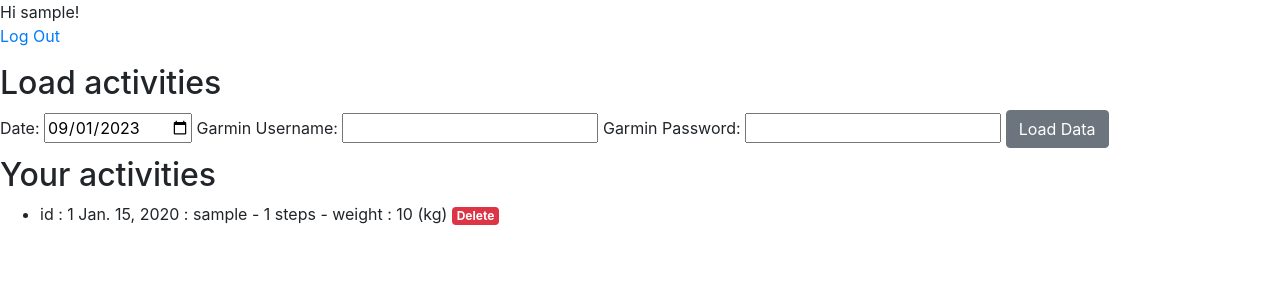
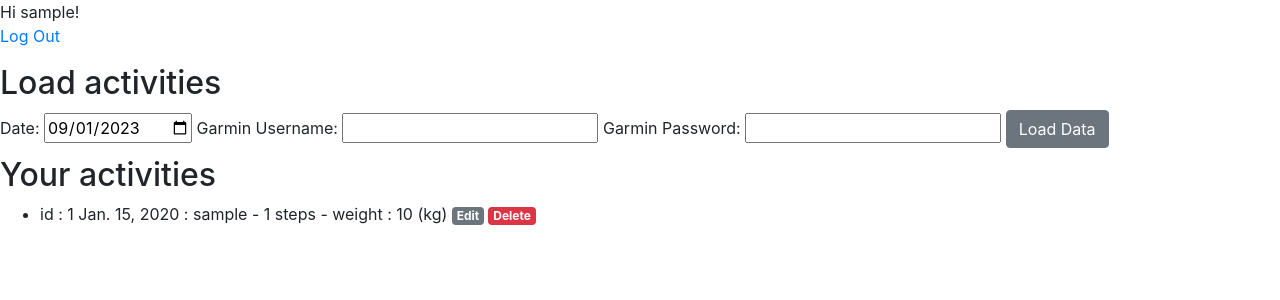
Before and after one commit to nils-n/keep-walking, a Django app: page /activities/ in a window 1280 px wide. Shown: the top 300 px of the page. Run offline with Django 3.2, Linux system fonts and the light colour scheme; a user stored in the database is signed in; tables that the repository leaves empty hold one stand-in row (values such as "Sample post"); parts of the project's set-up code (start-up, migrations or seed data) failed here and were passed over; some libraries are stand-ins or nearby versions.

Commit message:
update link for editing actitivies

```diff
--- a/activities/templates/partials/activities.html
+++ b/activities/templates/partials/activities.html
@@ -9,6 +9,14 @@
 			{% for garmin_row in garmin_data %}
 						<li>
 							<span class='garmin-id'> id : {{  garmin_row.id }}  </span> {{ garmin_row.date}} : {{ garmin_row.user.username}} -  {{ garmin_row.steps }} steps -  weight : {{ garmin_row.weight_kg }} (kg)
+
+							<a
+							class='badge badge-secondary edit-button'
+							style='cursor: pointer;'
+							data-id="{{ garmin_row.id }}"
+							href='edit_activity/{{ garmin_row.id}}'>Edit
+							</a>
+
 							<span
 									class='badge badge-danger delete-button'
 									style='cursor: pointer;'
@@ -18,7 +26,6 @@
 									hx-confirm = 'Are your sure to delete?'>Delete
 							</span>
 
-							{% comment %} <span class='badge badge-secondary edit-button' style='cursor: pointer;' data-id="{{ garmin_row.id }}" href='delete_activity/{{ garmin_row.id}}'>X</span> {% endcomment %}
 						</li>
 			{% endfor %}
 </ul>
```
